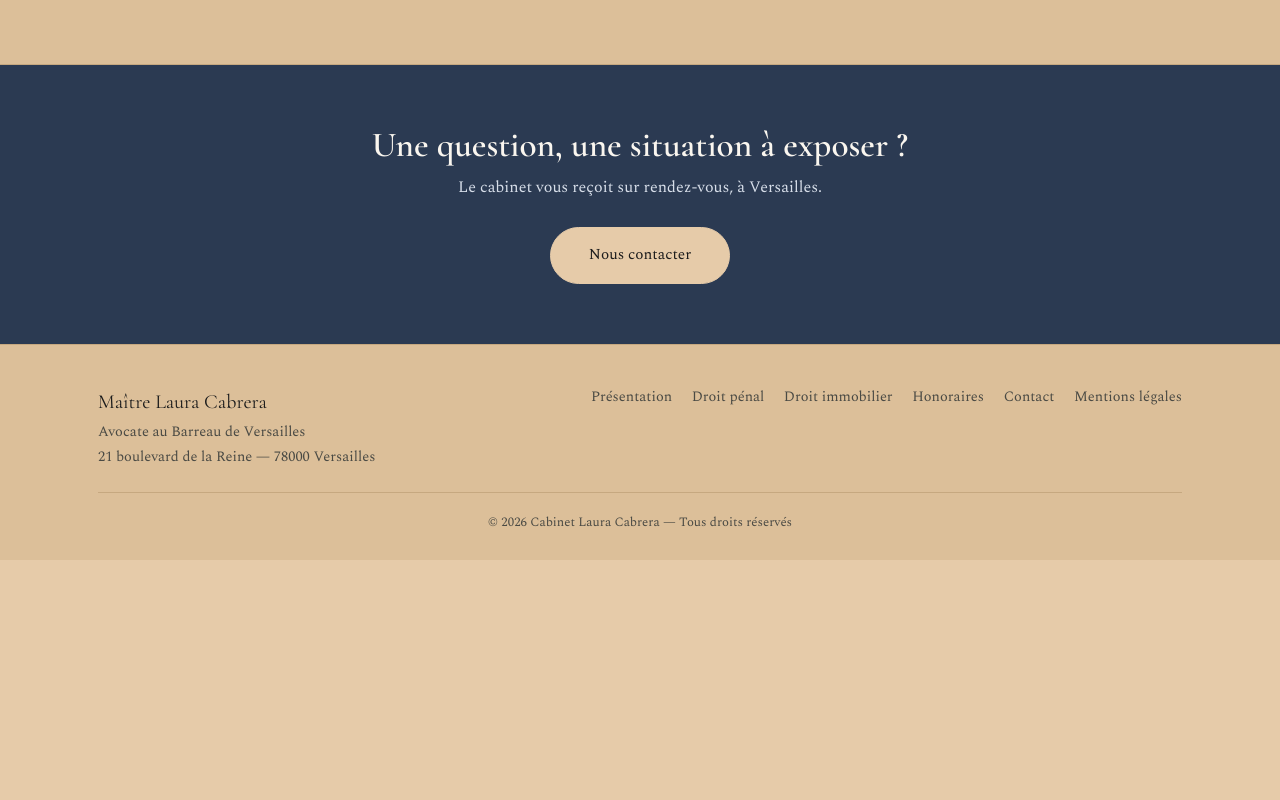
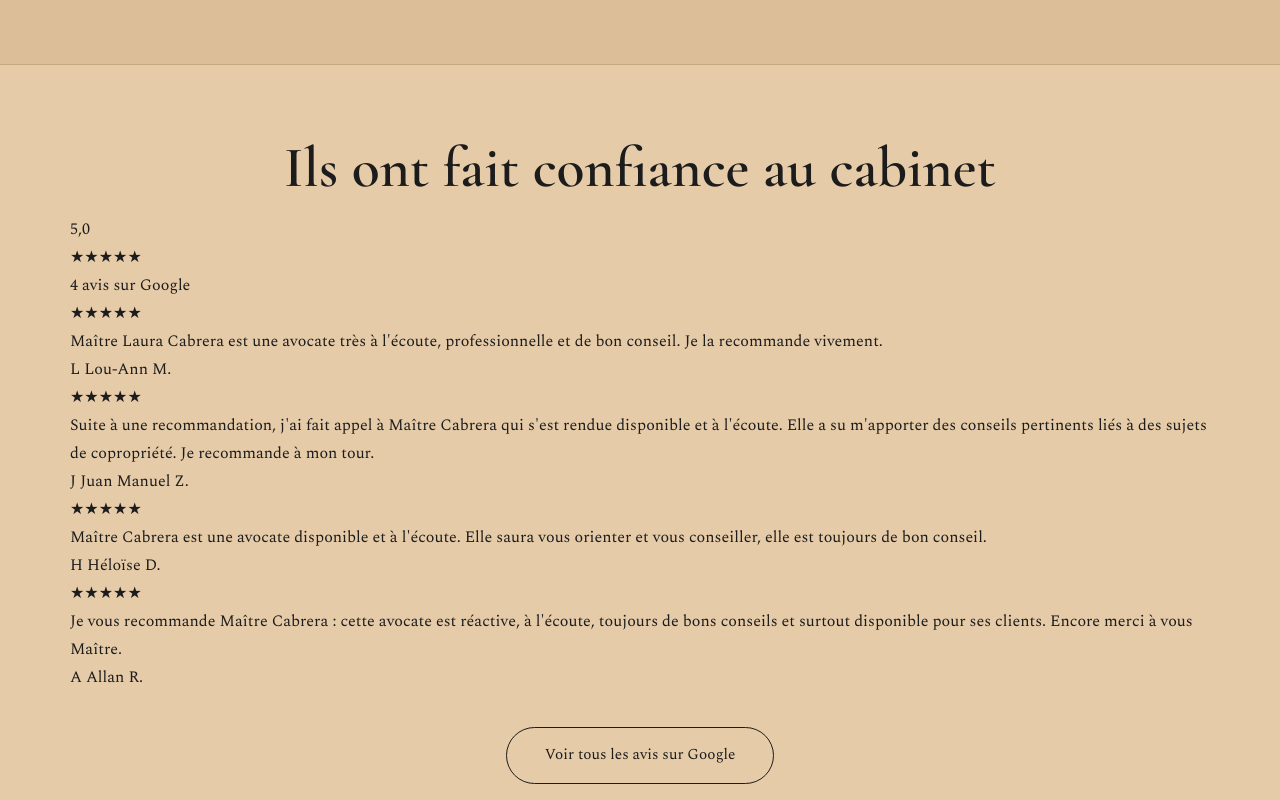
Before and after one commit to Fabtou/projet-laura, a plain HTML site: page index.html in a window 1280 px wide. Shown: the part 1820-2620 px from the top of the page. Before the commit the page ends 2380 px from the top, so only its background shows below. Drawn offline with nearby package versions, Linux system fonts and the light colour scheme.

Commit message:
Update index.html

```diff
--- a/index.html
+++ b/index.html
@@ -81,6 +81,48 @@
   </div>
 </section>
 
+<section class="reviews">
+  <div class="wrap page">
+    <div class="reviews-head">
+      <h2 class="page-title center" style="margin-bottom:14px">Ils ont fait confiance au cabinet</h2>
+      <div class="score">5,0</div>
+      <div class="stars">★★★★★</div>
+      <div class="count">4 avis sur Google</div>
+    </div>
+    <div class="review-cards">
+
+      <article class="review">
+        <div class="stars">★★★★★</div>
+        <p>Maître Laura Cabrera est une avocate très à l'écoute, professionnelle et de bon conseil. Je la recommande vivement.</p>
+        <div class="author"><span class="avatar">L</span> Lou-Ann M.</div>
+      </article>
+
+      <article class="review">
+        <div class="stars">★★★★★</div>
+        <p>Suite à une recommandation, j'ai fait appel à Maître Cabrera qui s'est rendue disponible et à l'écoute. Elle a su m'apporter des conseils pertinents liés à des sujets de copropriété. Je recommande à mon tour.</p>
+        <div class="author"><span class="avatar">J</span> Juan Manuel Z.</div>
+      </article>
+
+      <article class="review">
+        <div class="stars">★★★★★</div>
+        <p>Maître Cabrera est une avocate disponible et à l'écoute. Elle saura vous orienter et vous conseiller, elle est toujours de bon conseil.</p>
+        <div class="author"><span class="avatar">H</span> Héloïse D.</div>
+      </article>
+
+      <article class="review">
+        <div class="stars">★★★★★</div>
+        <p>Je vous recommande Maître Cabrera : cette avocate est réactive, à l'écoute, toujours de bons conseils et surtout disponible pour ses clients. Encore merci à vous Maître.</p>
+        <div class="author"><span class="avatar">A</span> Allan R.</div>
+      </article>
+
+    </div>
+    <p style="text-align:center;margin-top:36px">
+      <!-- Lien vers la fiche Google du cabinet — à remplacer par l'URL courte de la fiche -->
+      <a class="btn" href="https://www.google.com/search?q=Ma%C3%AEtre+Laura+Cabrera+Avocate+Avis" target="_blank" rel="noopener">Voir tous les avis sur Google</a>
+    </p>
+  </div>
+</section>
+
 <section class="cta-band">
   <h2>Une question, une situation à exposer ?</h2>
   <p>Le cabinet vous reçoit sur rendez-vous, à Versailles.</p>
```
